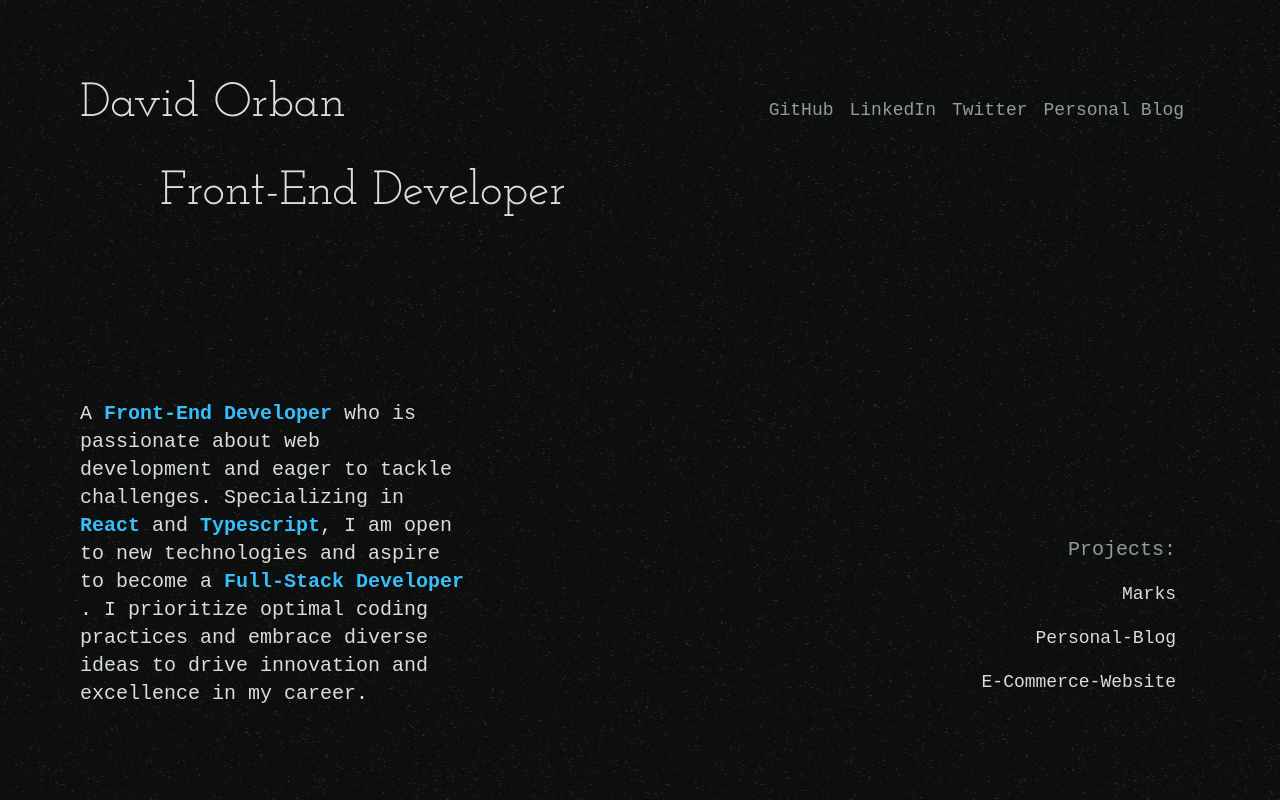
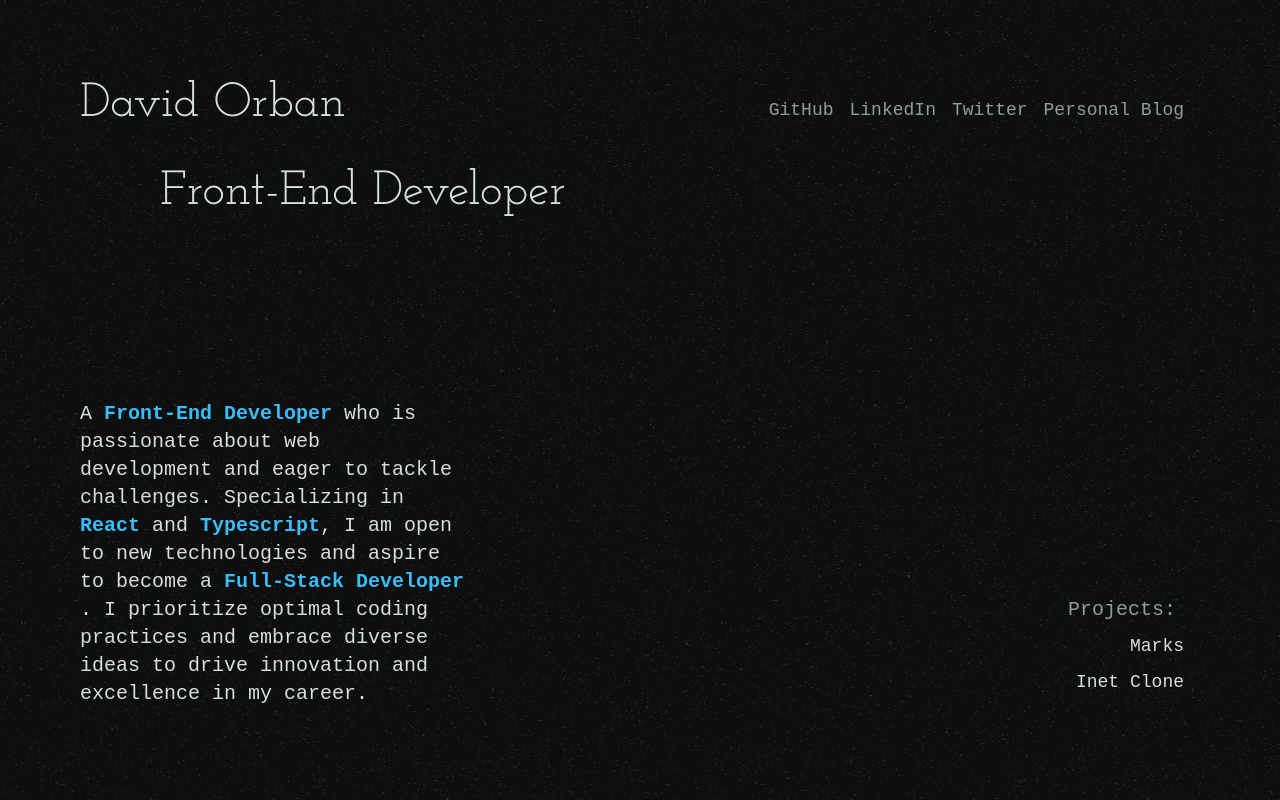
Before and after one commit to DxVxDOD/Portfolio_Website, a React (Vite) app: page / in a window 1280 px wide. Built offline with nearby package versions, Linux system fonts and the light colour scheme.

Commit message:
added links for projects

```diff
--- a/src/components/Projects.tsx
+++ b/src/components/Projects.tsx
@@ -1,4 +1,4 @@
-import { Button } from "./UI/Button.tsx";
+import { SocialLink } from "./UI/SocialLink.tsx";
 
 export default function Projects() {
   return (
@@ -8,9 +8,8 @@ export default function Projects() {
       }
     >
       <h2 className={"text-xl text-[#939b9b] p-2"}>Projects:</h2>
-      <Button title={"Marks"} />
-      <Button title={"Personal-Blog"} />
-      <Button title={"E-Commerce-Website"} />
+      <SocialLink href="https://marks.onrender.com" title="Marks" />
+      <SocialLink href="https://inet-clone.vercel.app/" title="Inet Clone" />
     </nav>
   );
 }
```
